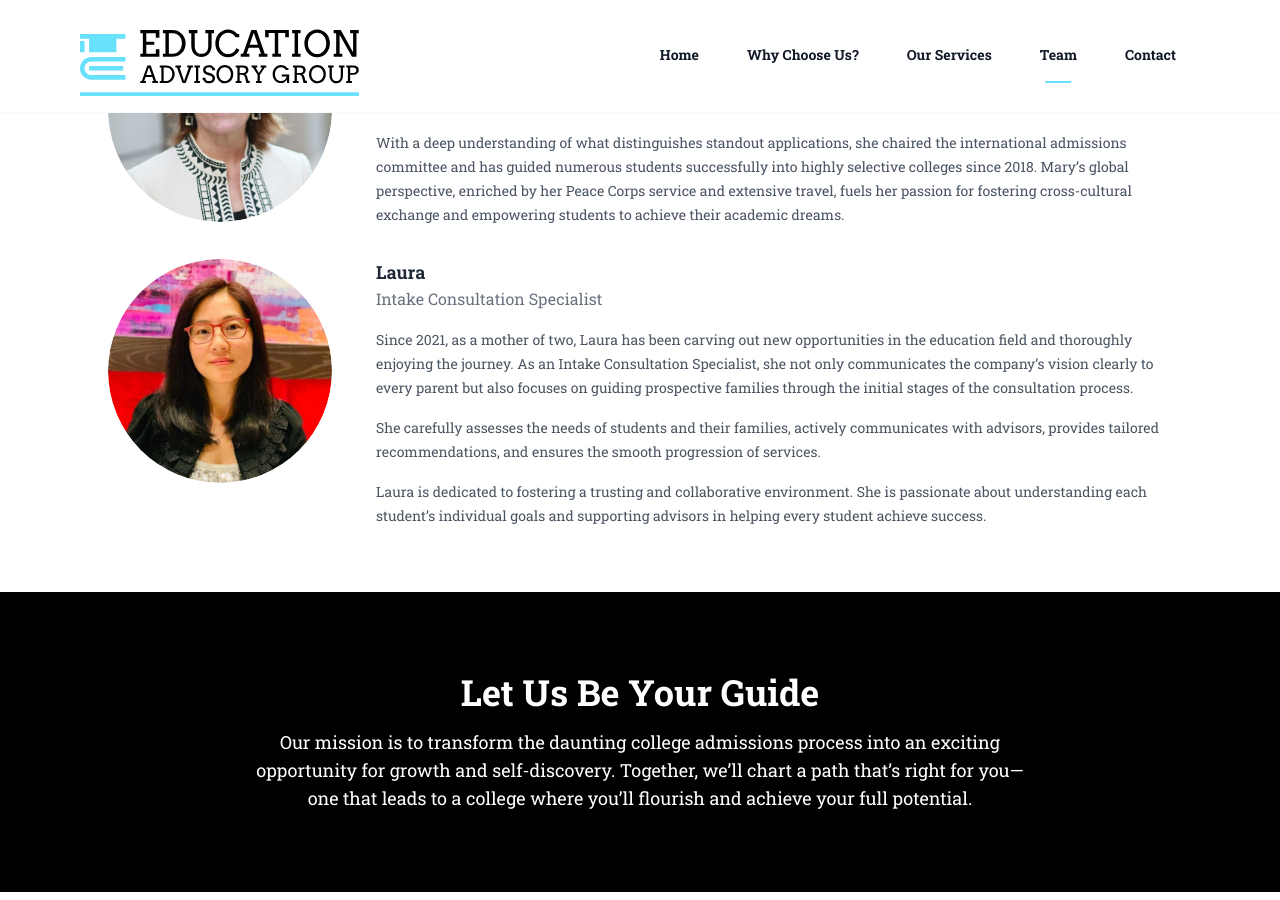
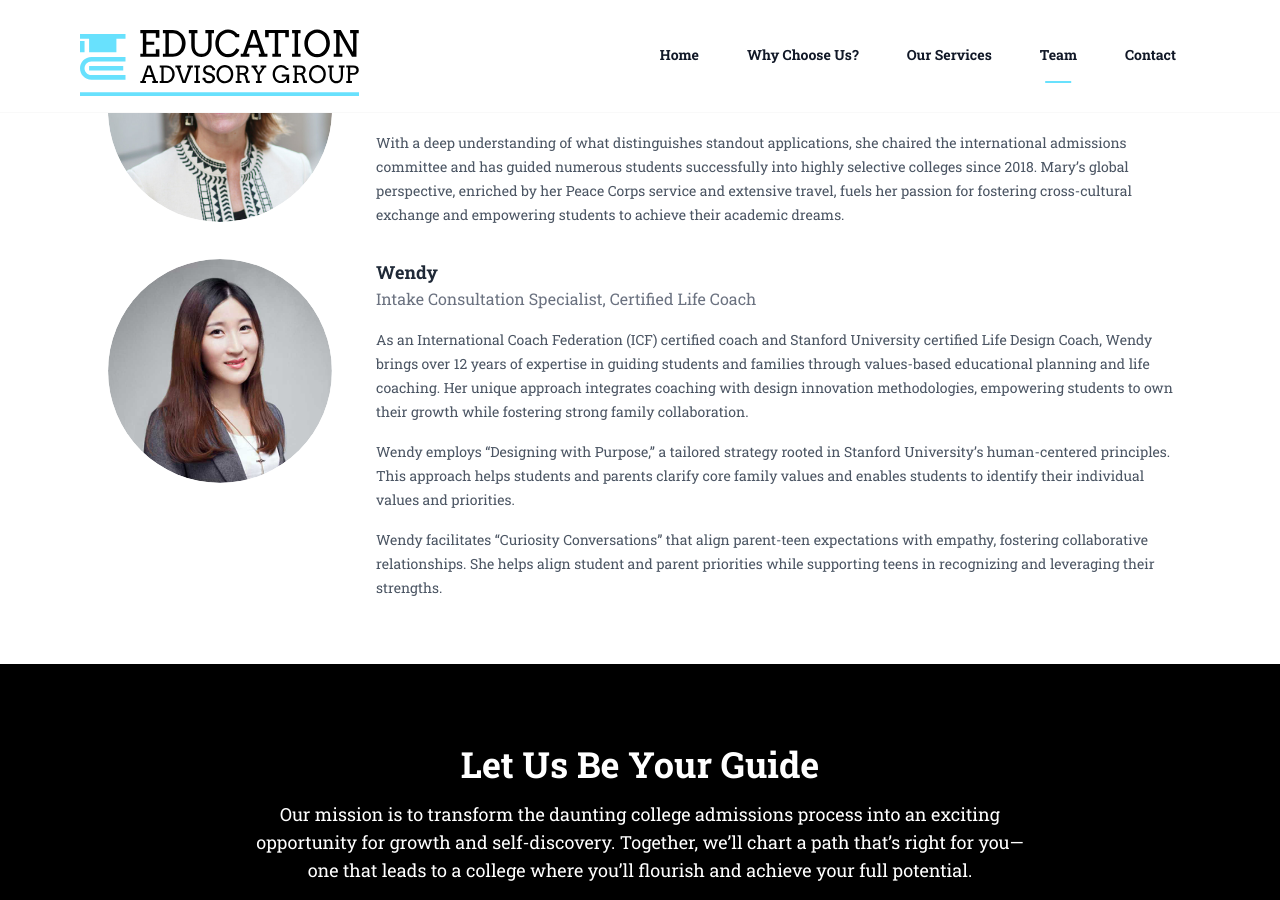
Before and after one commit to educationadvisorygroup/educationadvisorygroup.github.io, a Jekyll site: the page built from index.html, in a window 1280 px wide and 900 px high, scrolled down 9537 px. Built offline with Jekyll 4.4.1, drawn with Linux system fonts in a browser that asks for light colours.

Commit message:
correct wendy profile

```diff
--- a/_team/wendy.md
+++ b/_team/wendy.md
@@ -1,18 +1,15 @@
 ---
-name: Laura
-position: Intake Consultation Specialist
-imageURL: src/img/team/lauraprofile.jpg
+name: Wendy
+position: Intake Consultation Specialist, Certified Life Coach
+imageURL: src/img/team/wendy.jpeg
 ---
 
-Since 2021, as a mother of two, Laura has been carving out new opportunities in the education field
-and thoroughly enjoying the journey. As an Intake Consultation Specialist, she not only communicates
-the company’s vision clearly to every parent but also focuses on guiding prospective families through
-the initial stages of the consultation process.
+As an International Coach Federation (ICF) certified coach and Stanford University certified Life
+Design Coach, Wendy brings over 12 years of expertise in guiding students and families through
+values-based educational planning and life coaching. Her unique approach integrates coaching
+with design innovation methodologies, empowering students to own their growth while fostering
+strong family collaboration.
 
-She carefully assesses the needs of students and their families, actively communicates with advisors, provides
-tailored recommendations, and ensures the smooth
-progression of services.
+Wendy employs "Designing with Purpose," a tailored strategy rooted in Stanford University’s human-centered principles. This approach helps students and parents clarify core family values and enables students to identify their individual values and priorities.
 
-Laura is dedicated to fostering a trusting and collaborative environment. She is passionate about
-understanding each student’s individual goals and supporting advisors in helping every student achieve
-success.
+Wendy facilitates "Curiosity Conversations" that align parent-teen expectations with empathy, fostering collaborative relationships. She helps align student and parent priorities while supporting teens in recognizing and leveraging their strengths.
```
